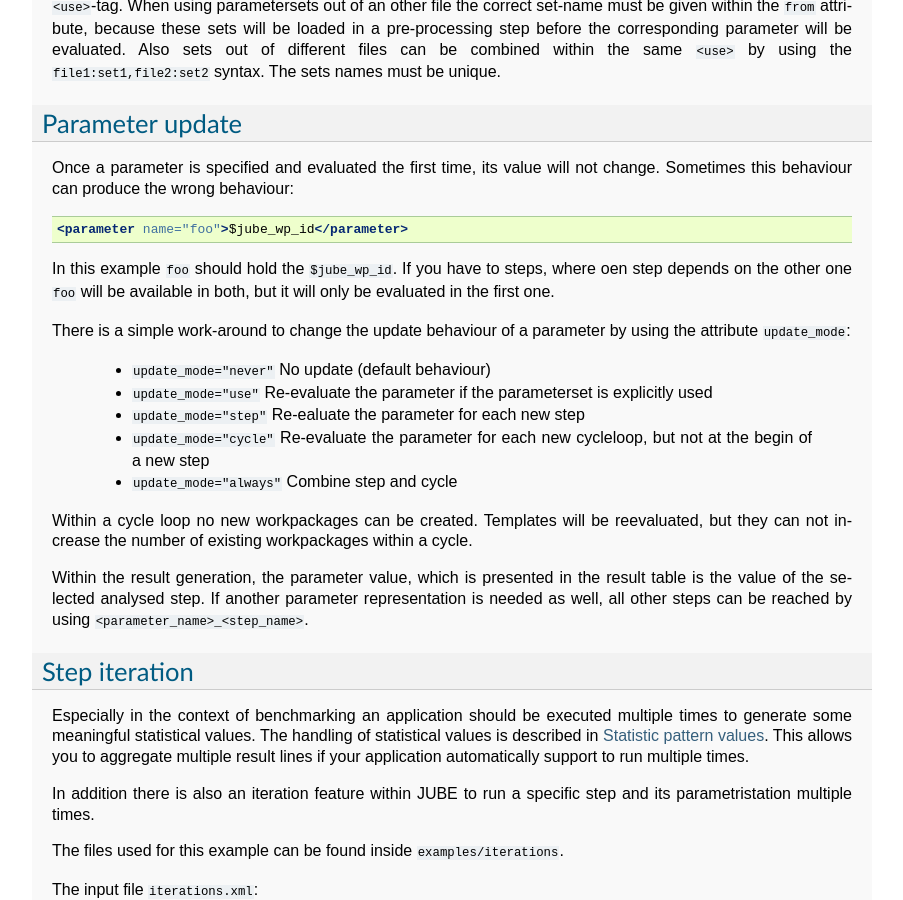
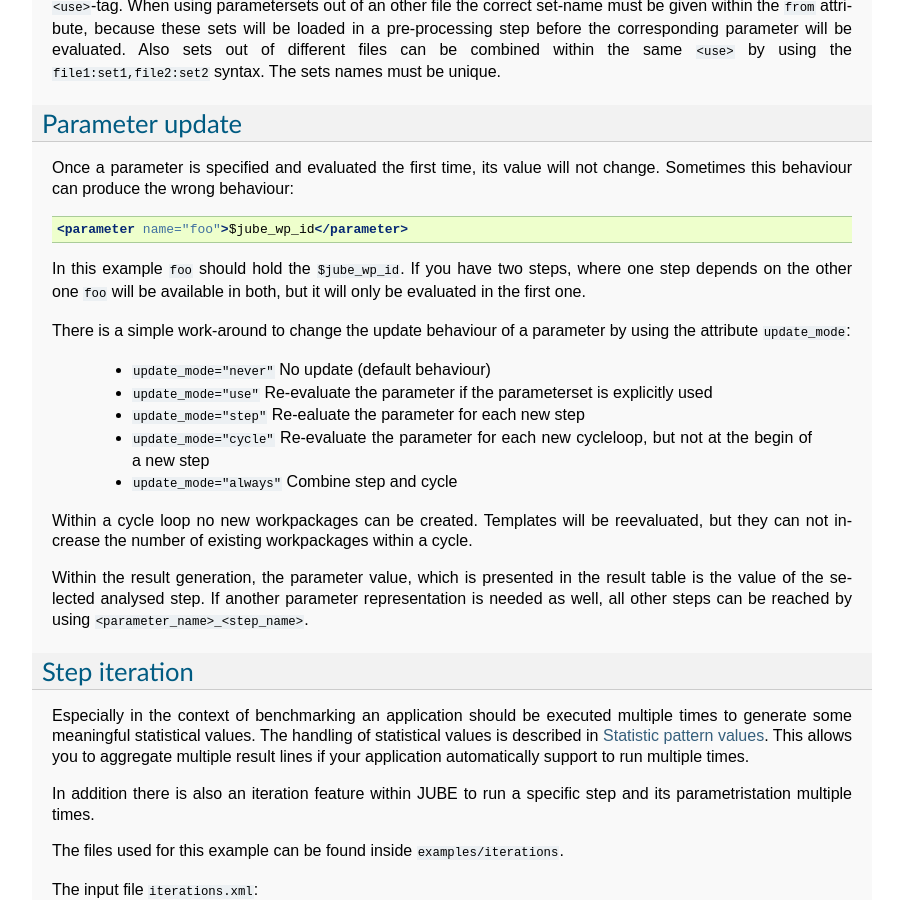
Before and after one commit to FZJ-JSC/JUBE, a Sphinx documentation site: the page built from docs/advanced.rst, in a window 1280 px wide and 900 px high, scrolled down 10036 px. Shown: the whole window, without its empty margins (198-1101 px from the left). Built offline with Sphinx 7.4.7, drawn with Linux system fonts in a browser that asks for light colours.

Commit message:
typo corrected

```diff
--- a/docs/advanced.rst
+++ b/docs/advanced.rst
@@ -565,7 +565,7 @@ Once a parameter is specified and evaluated the first time, its value will not c
 
    <parameter name="foo">$jube_wp_id</parameter>
 
-In this example ``foo`` should hold the ``$jube_wp_id``. If you have to steps, where oen step depends on the other one ``foo`` will be available in both, but it will only be evaluated in
+In this example ``foo`` should hold the ``$jube_wp_id``. If you have two steps, where one step depends on the other one ``foo`` will be available in both, but it will only be evaluated in
 the first one.
 
 There is a simple work-around to change the update behaviour of a parameter by using the attribute ``update_mode``:
```
